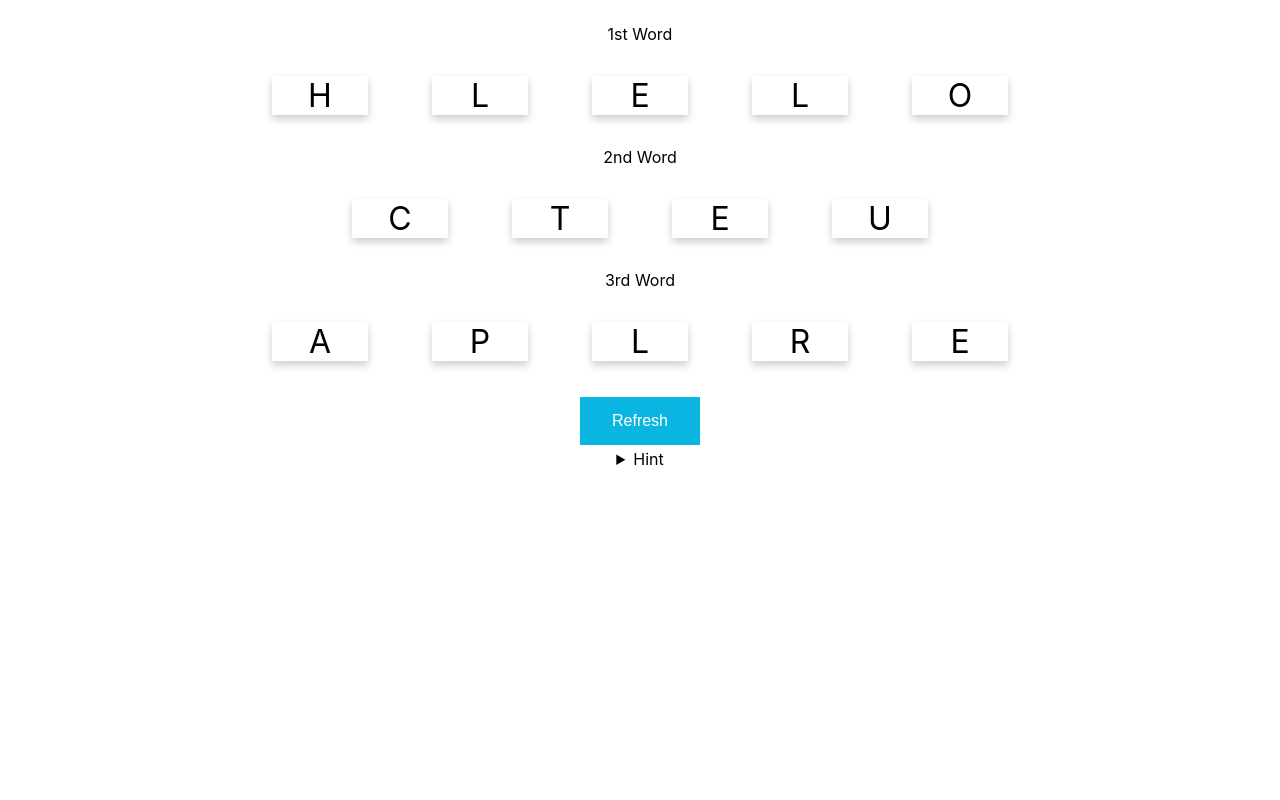
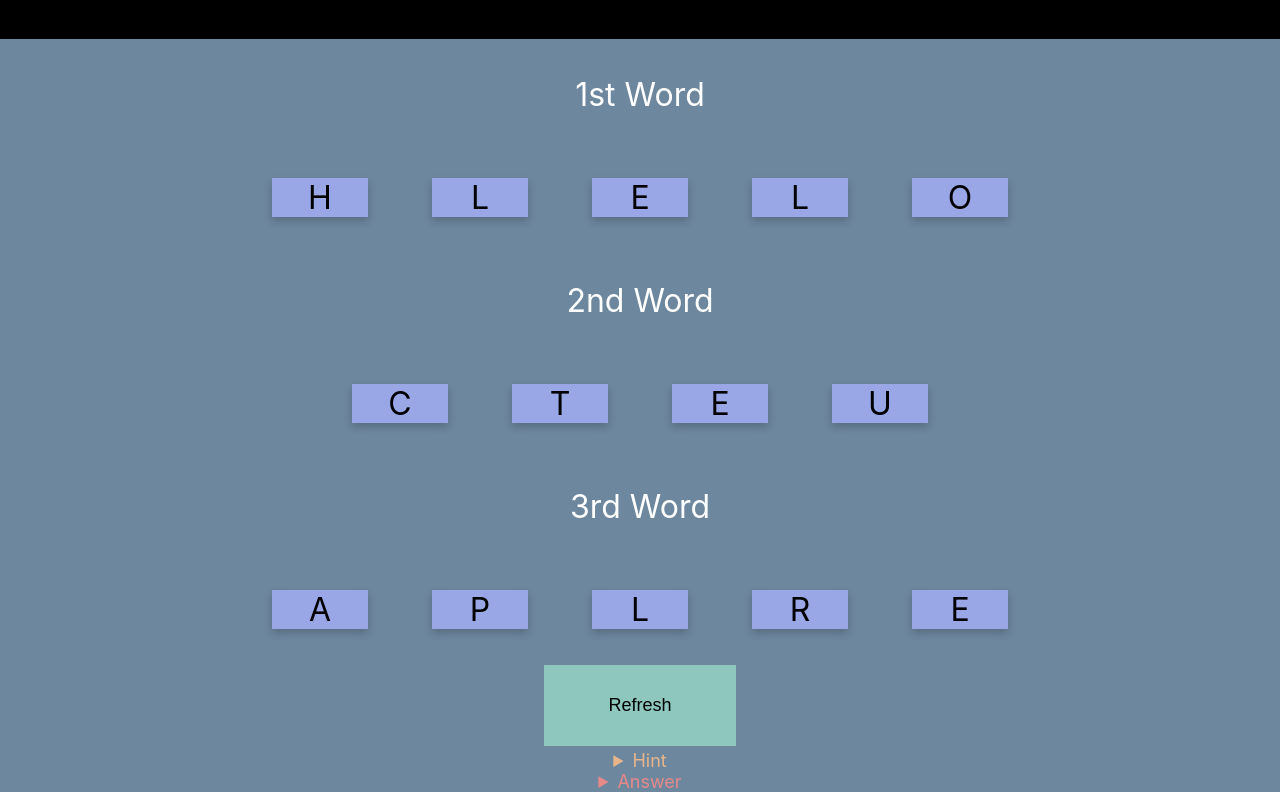
Before and after one commit to windywine7895123/6310110270_3SA03, a React (Create React App) app in the folder card-game/: page / in a window 1280 px wide. Built offline with nearby package versions, Linux system fonts and the light colour scheme.

Commit message:
7.5Answer and CSS Styling

```diff
--- a/card-game/src/App.css
+++ b/card-game/src/App.css
@@ -2,10 +2,12 @@
   display: inline-block;
   text-align: center;
   width: 3em;
+  color:black;
   font-size: 2em;
   box-shadow: 0 4px 8px 0 rgba(0,0,0,0.2);
   margin: 1em;
   user-select: none;
+  background: rgb(154, 167, 230);
  }
  .activeCard {
   color: red;
@@ -13,13 +15,35 @@
  }
  .button {
   border: none;
-  color: white;
-  padding: 15px 32px;
+  color: black;
+  padding: 30px 64px;
   text-align: center;
   text-decoration: none;
   display: inline-block;
-  font-size: 16px;
+  font-size: 18px;
   margin: 4px 2px;
   cursor: pointer;
 }
-.button1 {background-color: #0ab6e1;}
+.button1 {background-color: #8dc7bd;}
+.background{
+  background-color: #4d6d8ad1;
+  color: white;
+  font-size: 16 px;
+}
+.text1{
+  color:white ;
+  font-size: 32px;
+}
+.Hint{
+  font-size: 18px;
+  color:rgb(231, 181, 137);
+}
+.Howto {
+  color:rgb(219, 114, 198);
+  background:black;
+  font-size: 32px;
+}
+.Answer{
+  font-size: 18px;
+  color:rgb(231, 137, 137);
+}
--- a/card-game/src/App.js
+++ b/card-game/src/App.js
@@ -8,25 +8,33 @@ const buttonRefresh = () =>
 
 function App() {
   return (
-    <div>
+    <div className='background'>
           <center>
-          <marquee direction="left">{"Click alphabet cards to be word"}</marquee>
+          <marquee className ='Howto' direction="left">{"Click alphabet cards to be word"}</marquee>
           <br></br>
-          1st Word
+          <p className='text1' >1st Word</p>
           <WordCard value="hello"/>
 
-          2nd Word
+          <p className='text1' >2nd Word</p>
           <WordCard value="Cute"/>
 
-          3rd Word
+          <p className='text1' >3rd Word</p>
           <WordCard value="Pearl"/>
           <button className = 'button button1'  onClick={buttonRefresh}>Refresh</button>
-          <details>
+          <details className='Hint'>
             <summary>Hint</summary>
                 1.The word same meaning as "Hi", (5 alphabets)<br></br>
                 2.Adjetive of your cat,(4 alphabets)<br></br>
                 3.Precious thing in the ocean,(5 alphabets)<br></br>
           </details>
+
+          <details className='Answer'>
+            <summary>Answer</summary>
+                1.Hello<br></br>
+                2.Cute<br></br>
+                3.Pearl<br></br>
+          </details>
+
           </center>
     </div>
     );
```
